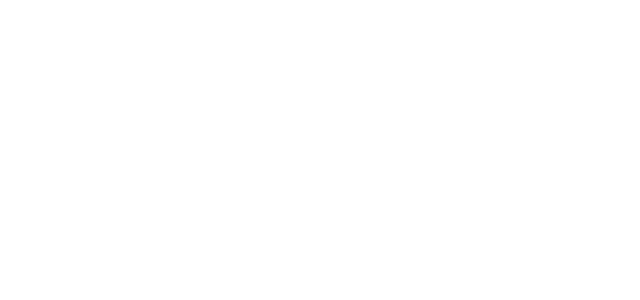
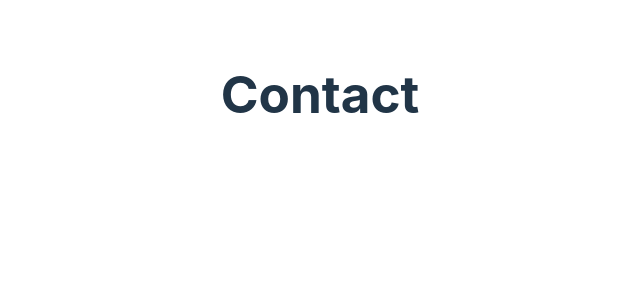
Before and after one commit to RitinDev/project-portfolio, a React (Vite) app: page /contact in a window 1280 px wide. Before the commit this address had no page. Shown: the top 300 px of the page, without its empty margins (320-960 px from the left). Built offline with nearby package versions, Linux system fonts and the light colour scheme.

Commit message:
Change "About" Page to "Contact" + Minor Navbar CSS Fix

```diff
--- a/src/components/nav/Navbar.css
+++ b/src/components/nav/Navbar.css
@@ -3,6 +3,7 @@
     align-items: center;
     justify-content: center;
     padding: 0;
+    margin: max(1rem, 2vw) 0;
 }
 
 .navbar__links a {
--- a/src/components/nav/Navbar.tsx
+++ b/src/components/nav/Navbar.tsx
@@ -11,7 +11,7 @@ const Navbar = () => {
                     <a href="/projects">Projects</a>
                 </li>
                 <li>
-                    <a href="/about">About</a>
+                    <a href="/contact">Contact</a>
                 </li>
             </ul>
         </nav>
--- a/src/pages/App.tsx
+++ b/src/pages/App.tsx
@@ -4,7 +4,7 @@ import { BrowserRouter as Router, Routes, Route } from 'react-router-dom'
 
 import Home from './home/home'
 import Projects from './projects/projects'
-import About from './about/about'
+import Contact from './contact/contact'
 
 function App() {
   return (
@@ -14,7 +14,7 @@ function App() {
           <Routes>
             <Route path="/" element={<Home />} />
             <Route path="/projects" element={<Projects />} />
-            <Route path="/about" element={<About />} />
+            <Route path="/contact" element={<Contact />} />
           </Routes>
         </div>
           <Navbar />
--- a/src/pages/about/about.tsx
+++ /dev/null
@@ -1,11 +0,0 @@
-import './about.css'
-
-const About = () => {
-    return (
-        <div className="about">
-            <h1>About</h1>
-        </div>
-    )
-}
-
-export default About;
--- /dev/null
+++ b/src/pages/contact/contact.tsx
@@ -0,0 +1,11 @@
+import './contact.css'
+
+const Contact = () => {
+    return (
+        <div className="contact">
+            <h1>Contact</h1>
+        </div>
+    )
+}
+
+export default Contact;
```
Also changed, not shown: src/pages/contact/contact.css (added).
